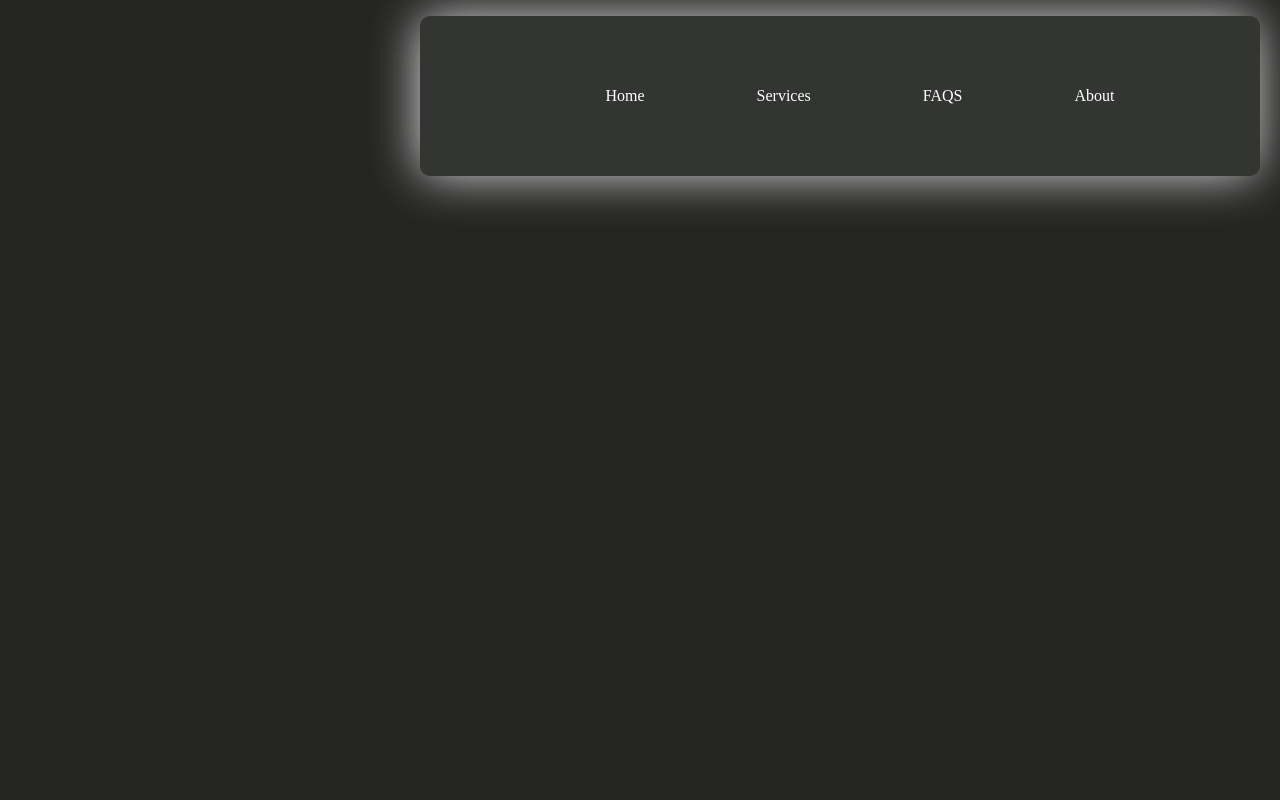
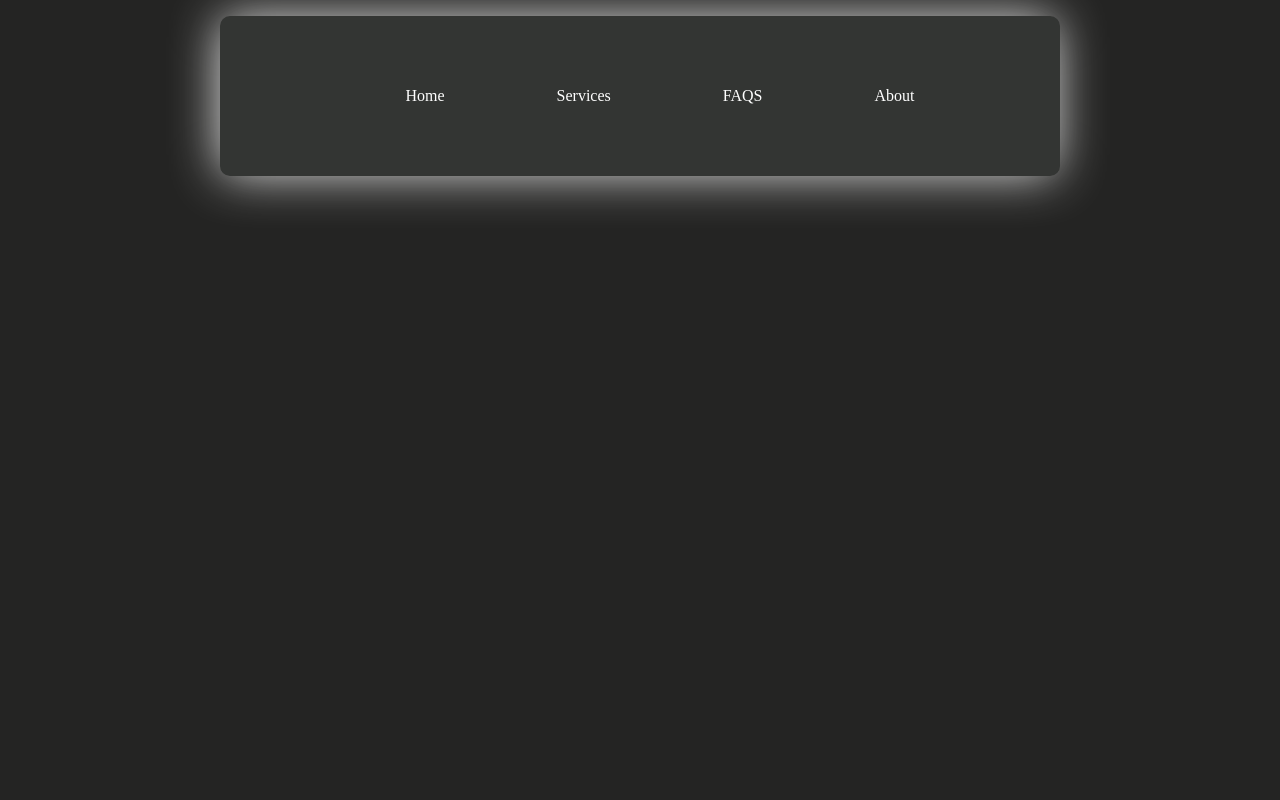
Before and after one commit to akash07-byte/PRODIGY_WD_01, a plain HTML site: page task 1/index.html in a window 1280 px wide. Shown: the top 800 px of the page. Drawn offline with Linux system fonts and the light colour scheme.

Commit message:
Update index.html

```diff
--- a/task 1/index.html
+++ b/task 1/index.html
@@ -20,15 +20,15 @@
     }
 
     .nav {
-        display: flex;
+    display: flex;
+    justify-content: center;
+    position: fixed;
+    top: 0;
+    left: 0;
+    width: 100%;
+    z-index: 1000;
+}
 
-        width: auto;
-        position: fixed;
-        top: 0;
-        left: 0;
-        transform: translateX(50%);
-        z-index: 1000;
-    }
 
     #nav-wo {
         background-color: #333533;
@@ -109,4 +109,5 @@
 </body>
 <script src="js.js"></script>
 
+
 </html>
```
